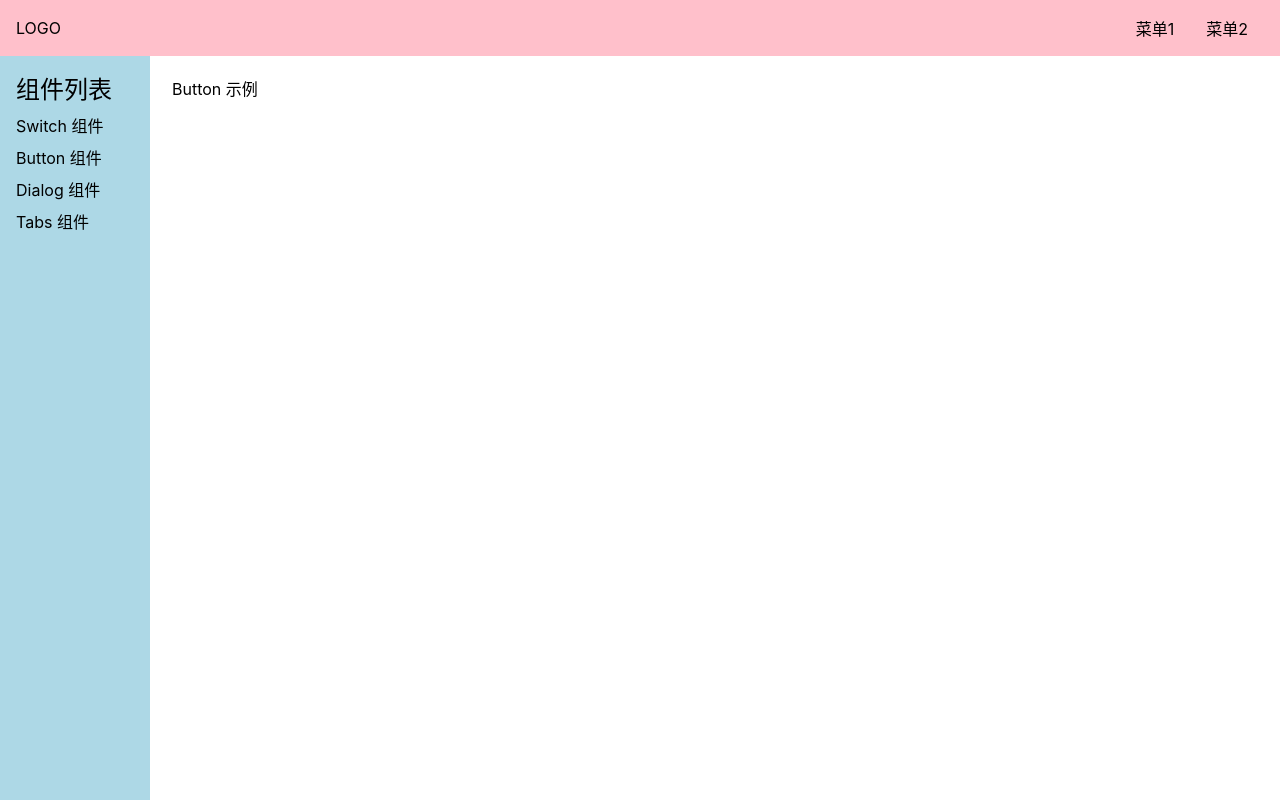
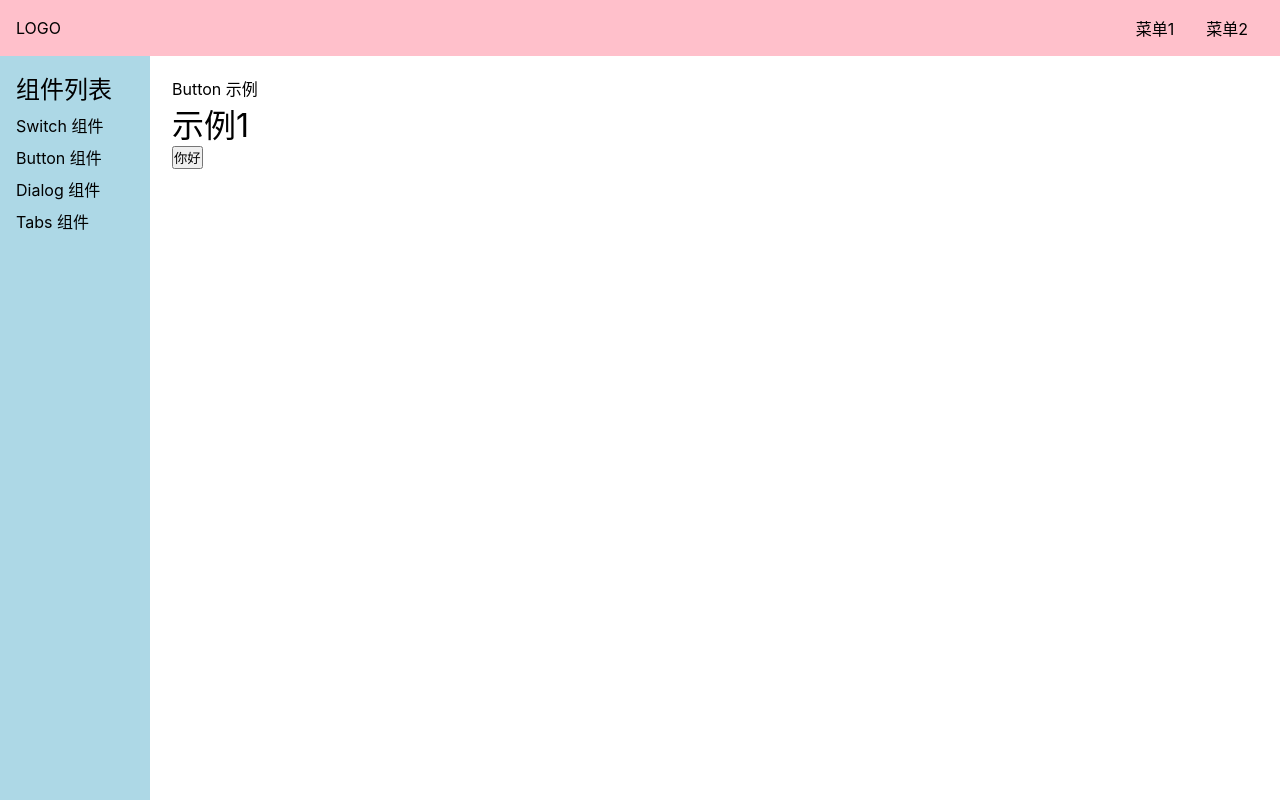
Before and after one commit to JaniceZD/gulu-ui-vue3, a Vue app: page /#/doc/button in a window 1280 px wide. Built offline with nearby package versions, Linux system fonts and the light colour scheme.

Commit message:
创建button组件

```diff
--- a/src/components/ButtonDemo.vue
+++ b/src/components/ButtonDemo.vue
@@ -1,3 +1,13 @@
 <template>
-  <div>Button 示例</div>
+  <div>
+    <Button>你好</Button>
+  </div>
 </template>
+<script lang="ts">
+import Button from '../lib/Button.vue';
+export default {
+  components: {
+    Button,
+  },
+};
+</script>
--- /dev/null
+++ b/src/lib/Button.vue
@@ -0,0 +1,7 @@
+<template>
+  <div>Button 示例</div>
+  <h1>示例1</h1>
+  <button>
+    <slot />
+  </button>
+</template>
```
